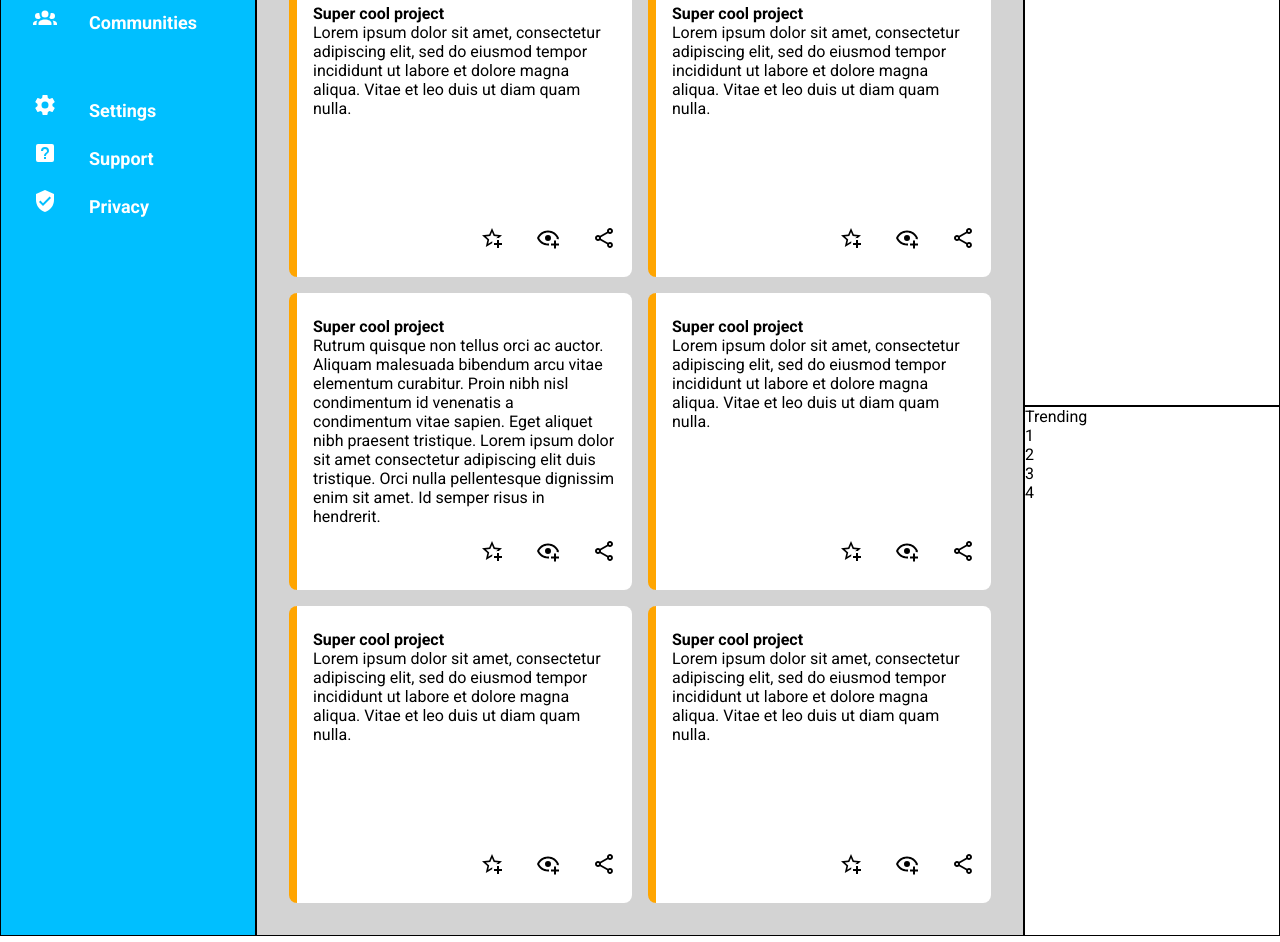
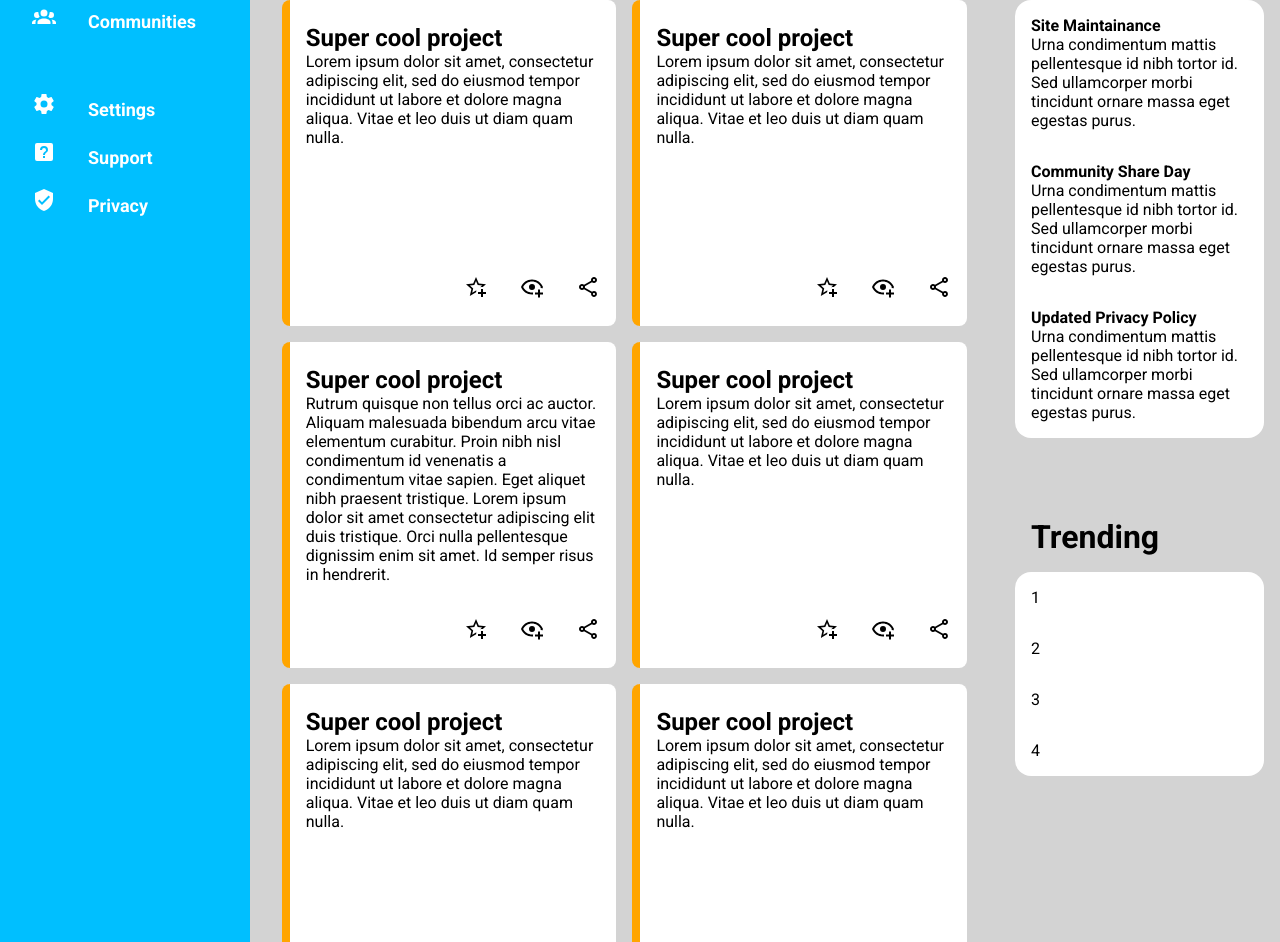
Before and after one commit to SwimmingPotato248/odin_admin_dashboard, a plain HTML site: page index.html in a window 1280 px wide. Shown: the part 388-1330 px from the top of the page. Drawn offline with Linux system fonts and the light colour scheme.

Commit message:
Add annoucement and trending style

```diff
--- a/index.html
+++ b/index.html
@@ -50,7 +50,7 @@
     <div id="projects">
       <div class="project">
         <div class="text">
-          <p><strong>Super cool project</strong></p>
+          <h2>Super cool project</h2>
           <p>Lorem ipsum dolor sit amet, consectetur adipiscing elit, sed do eiusmod tempor incididunt ut labore et dolore magna aliqua. Vitae et leo duis ut diam quam nulla.</p>
         </div>
         <div class="buttons">
@@ -61,7 +61,7 @@
       </div>
       <div class="project">
         <div class="text">
-          <p><strong>Super cool project</strong></p>
+          <h2>Super cool project</h2>
           <p>Lorem ipsum dolor sit amet, consectetur adipiscing elit, sed do eiusmod tempor incididunt ut labore et dolore magna aliqua. Vitae et leo duis ut diam quam nulla.</p>
         </div>
         <div class="buttons">
@@ -72,7 +72,7 @@
       </div>
       <div class="project">
         <div class="text">
-          <p><strong>Super cool project</strong></p>
+          <h2>Super cool project</h2>
           <p>Rutrum quisque non tellus orci ac auctor. Aliquam malesuada bibendum arcu vitae elementum curabitur. Proin nibh nisl condimentum id venenatis a condimentum vitae sapien. Eget aliquet nibh praesent tristique. Lorem ipsum dolor sit amet consectetur adipiscing elit duis tristique. Orci nulla pellentesque dignissim enim sit amet. Id semper risus in hendrerit.</p>
         </div>
         <div class="buttons">
@@ -83,7 +83,7 @@
       </div>
       <div class="project">
         <div class="text">
-          <p><strong>Super cool project</strong></p>
+          <h2>Super cool project</h2>
           <p>Lorem ipsum dolor sit amet, consectetur adipiscing elit, sed do eiusmod tempor incididunt ut labore et dolore magna aliqua. Vitae et leo duis ut diam quam nulla.</p>
         </div>
         <div class="buttons">
@@ -94,7 +94,7 @@
       </div>
       <div class="project">
         <div class="text">
-          <p><strong>Super cool project</strong></p>
+          <h2>Super cool project</h2>
           <p>Lorem ipsum dolor sit amet, consectetur adipiscing elit, sed do eiusmod tempor incididunt ut labore et dolore magna aliqua. Vitae et leo duis ut diam quam nulla.</p>
         </div>
         <div class="buttons">
@@ -105,7 +105,7 @@
       </div>
       <div class="project">
         <div class="text">
-          <p><strong>Super cool project</strong></p>
+          <h2>Super cool project</h2>
           <p>Lorem ipsum dolor sit amet, consectetur adipiscing elit, sed do eiusmod tempor incididunt ut labore et dolore magna aliqua. Vitae et leo duis ut diam quam nulla.</p>
         </div>
         <div class="buttons">
@@ -118,18 +118,29 @@
   </div>
   <div id="annoucements">
     <p>Annoucements</p>
-    <div>
-      <div>1</div>
-      <div>2</div>
-      <div>3</div>
+    <div id="annoucement-content">
+      <div>
+        <h4>Site Maintainance</h4>
+        <p>Urna condimentum mattis pellentesque id nibh tortor id. Sed ullamcorper morbi tincidunt ornare massa eget egestas purus.</p>
+      </div>
+      <div>
+        <h4>Community Share Day</h4>
+        <p>Urna condimentum mattis pellentesque id nibh tortor id. Sed ullamcorper morbi tincidunt ornare massa eget egestas purus.</p>
+      </div>
+      <div>
+        <h4>Updated Privacy Policy</h4>
+        <p>Urna condimentum mattis pellentesque id nibh tortor id. Sed ullamcorper morbi tincidunt ornare massa eget egestas purus.</p>
+      </div>
     </div>
   </div>
   <div id="trending">
     <p>Trending</p>
-    <div>1</div>
-    <div>2</div>
-    <div>3</div>
-    <div>4</div>
+    <div id="trending-content">
+      <div>1</div>
+      <div>2</div>
+      <div>3</div>
+      <div>4</div>
+    </div>
   </div>
 </body>
 </html>
--- a/styles.css
+++ b/styles.css
@@ -10,10 +10,6 @@ body {
   display: grid;
   grid-template-columns: 1fr 3fr 1fr;
   grid-template-rows: 1fr 2fr 2fr;
-}
-
-body > * {
-  border: 1px solid black;
 }
 
 #sidebar {
@@ -57,9 +53,13 @@ body > * {
 
 #search-bar {
   padding-right: 100px;
+  display: flex;
+  align-items: center;
 }
 
 #search-bar form {
+  width: 100%;
+  height: 2rem;
   display: flex;
   gap: 1rem;
 }
@@ -163,8 +163,44 @@ body > * {
   grid-area: 2 / 3 / 3 / 4;
   display: flex;
   flex-direction: column;
+  background-color: lightgrey;
+  padding: 2rem 1rem;
+}
+
+#annoucements > p {
+  padding: 1rem;
+  font-weight: 700;
+  font-size: 2rem;
+}
+
+#annoucement-content {
+  display: flex;
+  flex-direction: column;
+  background-color: white;
+  padding: 1rem;
+  gap: 2rem;
+  border-radius: 1rem;
 }
 
 #trending {
   grid-area: 3 / 3 / 4 / 4;
+  display: flex;
+  flex-direction: column;
+  background-color: lightgrey;
+  padding: 2rem 1rem;
 }
+
+#trending > p {
+  padding: 1rem;
+  font-weight: 700;
+  font-size: 2rem;
+}
+
+#trending-content {
+  display: flex;
+  flex-direction: column;
+  background-color: white;
+  padding: 1rem;
+  gap: 2rem;
+  border-radius: 1rem;
+}
```
